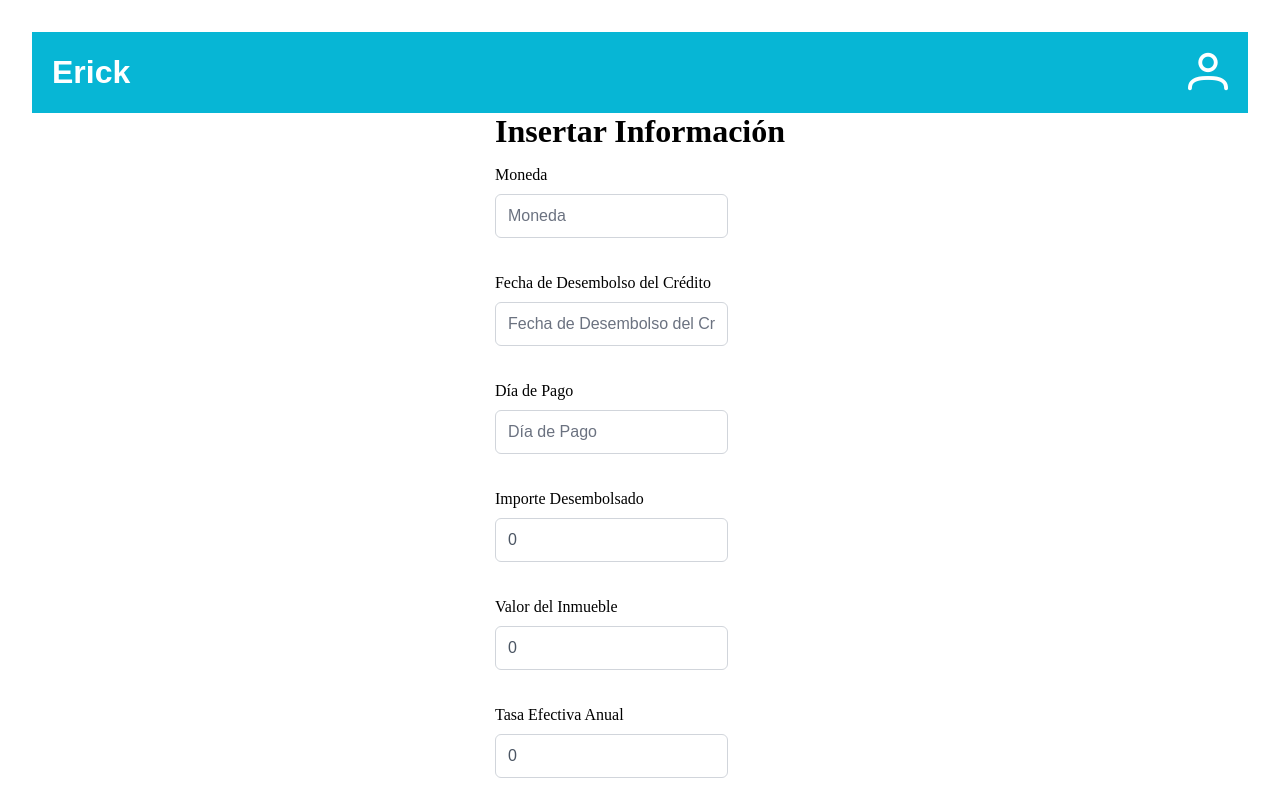
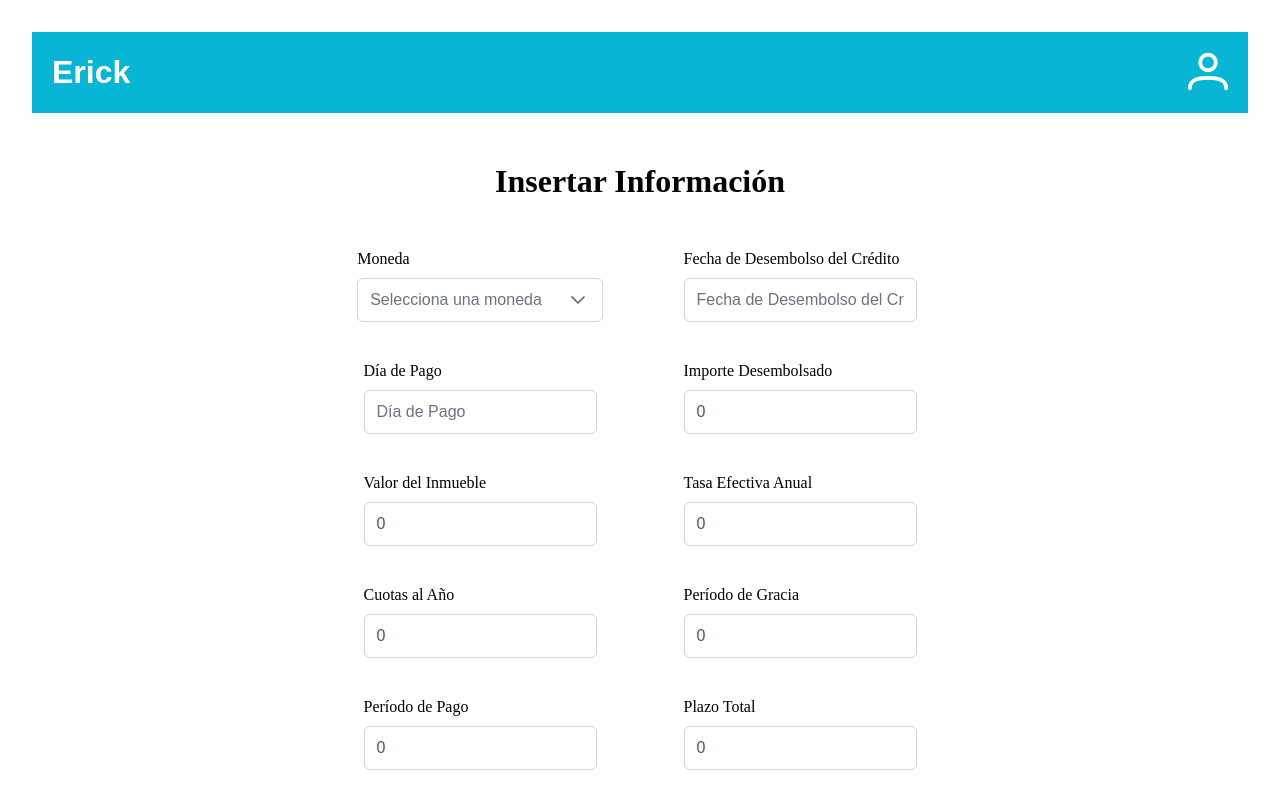
Before and after one commit to EUrbizagastegui/Simulador-Nuevo-Credito-Mi-Vivienda, a React (Vite) app: page /information-input in a window 1280 px wide. Shown: the top 800 px of the page. Built offline with nearby package versions, Linux system fonts and the light colour scheme; a web font is replaced by a local one.

Commit message:
Arreglado el grid de Information Input.

```diff
--- a/src/components/information-input/InformationInput.css
+++ b/src/components/information-input/InformationInput.css
@@ -2,11 +2,26 @@
     display: flex;
     flex-direction: column;
     align-items: center;
-    height: 100dvh;
 }
-/* Hacer que las 2 columnas se vuelvan 1 cuando la pantalla sea muy pequeña */
+.information-input h1:nth-child(2) {
+    padding: 50px;
+}
 .information-input-content {
     display: grid;
-    gap: 1rem;
-    grid-template-columns: repeat(auto-fit, minmax(250px, 1fr));
+    grid-template-columns: repeat(auto-fill, minmax(300px, 1fr));
+    gap: 20px;
+    width: 100%; /* Asegura que el grid ocupe todo el ancho disponible */
+    max-width: 620px; /* Opcional: establece un ancho máximo para evitar que el grid se expanda demasiado en pantallas grandes */
+    place-items: center;
+    place-content: center;
 }
+.input-currency {
+    display: flex;
+    flex-direction: column;
+    justify-content: start;
+    align-items: start;
+    margin-bottom: 20px;
+}
+.input-currency label {
+    margin-bottom: 10px;
+}
--- a/src/components/information-input/InformationInput.jsx
+++ b/src/components/information-input/InformationInput.jsx
@@ -1,6 +1,7 @@
 import './InformationInput.css'
 import { useState } from 'react';
 import { Toolbar } from 'primereact/toolbar';
+import { Dropdown } from 'primereact/dropdown';
 import LabelInput from '../label-input/LabelInput';
 
 const InformationInput = () => {
@@ -19,20 +20,24 @@ const InformationInput = () => {
     const [propertyInsuranceRate, setPropertyInsuranceRate] = useState(0);
     const [postage, setPostage] = useState(0);
 
+    const coinOptions = [
+        ['Soles', 'Dólares'],
+        ['soles', 'dollars']
+    ]
+
     let information = [
-        ['coins', 'Moneda', coins, setCoins],
-        ['disbursementDate', 'Fecha de Desembolso del Crédito', disbursementDate, setDisbursementDate],
-        ['paymentDay', 'Día de Pago', paymentDay, setPaymentDay],
-        ['amount', 'Importe Desembolsado', amount, setAmount],
-        ['propertyValue', 'Valor del Inmueble', propertyValue, setPropertyValue],
-        ['TEA', 'Tasa Efectiva Anual', TEA, setTEA],
-        ['feesPerYear', 'Cuotas al Año', feesPerYear, setFeesPerYear],
-        ['gracePeriod', 'Período de Gracia', gracePeriod, setGracePeriod],
-        ['paymentPeriod', 'Período de Pago', paymentPeriod, setPaymentPeriod],
-        ['totalTerm', 'Plazo Total', totalTerm, setTotalTerm],
-        ['desgravamenInsuranceRate', 'Tasa Seguro de Desgravamen', desgravamenInsuranceRate, setDesgravamenInsuranceRate],
-        ['propertyInsuranceRate', 'Tasa Seguro del Inmueble', propertyInsuranceRate, setPropertyInsuranceRate],
-        ['postage', 'Portes', postage, setPostage]
+        ['disbursementDate', 'Fecha de Desembolso del Crédito', disbursementDate, setDisbursementDate, '/^[^<>*!]+$/'],
+        ['paymentDay', 'Día de Pago', paymentDay, setPaymentDay, 'pint'],
+        ['amount', 'Importe Desembolsado', amount, setAmount, 'pnum'],
+        ['propertyValue', 'Valor del Inmueble', propertyValue, setPropertyValue, 'pnum'],
+        ['TEA', 'Tasa Efectiva Anual', TEA, setTEA, 'pnum'],
+        ['feesPerYear', 'Cuotas al Año', feesPerYear, setFeesPerYear, 'pint'],
+        ['gracePeriod', 'Período de Gracia', gracePeriod, setGracePeriod, 'pint'],
+        ['paymentPeriod', 'Período de Pago', paymentPeriod, setPaymentPeriod, 'pint'],
+        ['totalTerm', 'Plazo Total', totalTerm, setTotalTerm, 'pint'],
+        ['desgravamenInsuranceRate', 'Tasa Seguro de Desgravamen', desgravamenInsuranceRate, setDesgravamenInsuranceRate, 'pnum'],
+        ['propertyInsuranceRate', 'Tasa Seguro del Inmueble', propertyInsuranceRate, setPropertyInsuranceRate, 'pnum'],
+        ['postage', 'Portes', postage, setPostage, 'pnum']
     ]
 
     let userNameH1 = (
@@ -49,10 +54,14 @@ const InformationInput = () => {
     return (
         <div className='information-input'>
             <Toolbar className='toolbar' start={userNameH1} end={userIcon}/>
+            <h1>Insertar Información</h1>
             <div className="information-input-content">
-                <h1>Insertar Información</h1>
+                <div className='input-currency'>
+                    <label htmlFor="currency">Moneda</label>
+                    <Dropdown id="currency" value={coins} onChange={(e) => setCoins(e.value)} options={coinOptions[0]} placeholder='Selecciona una moneda' />
+                </div>
                 {information.map((info) =>
-                    <LabelInput key={info[0]} id={info[0]} text={info[1]} state={info[2]} setState={info[3]} />
+                    <LabelInput key={info[0]} id={info[0]} text={info[1]} state={info[2]} setState={info[3]} keyfilter={info[4]} />
                 )}
             </div>
             <Toolbar className='footer' center='© 2024 Erick Urbizagastegui - Salvador Torres'/>
--- a/src/components/label-input/LabelInput.jsx
+++ b/src/components/label-input/LabelInput.jsx
@@ -1,11 +1,11 @@
 import './LabelInput.css'
 import { InputText } from 'primereact/inputtext';
 
-const LabelInput = ({ id, text, state, setState}) => {
+const LabelInput = ({ id, text, state, setState, keyfilter}) => {
     return (
         <div className='label-input'>
             <label htmlFor={id}>{text}</label>
-            <InputText id={id} placeholder={text} value={state} onChange={(e) => setState(e.target.value)}/>
+            <InputText id={id} placeholder={text} value={state} onChange={(e) => setState(e.target.value) } keyfilter={keyfilter}/>
         </div>
     )
 }
```
